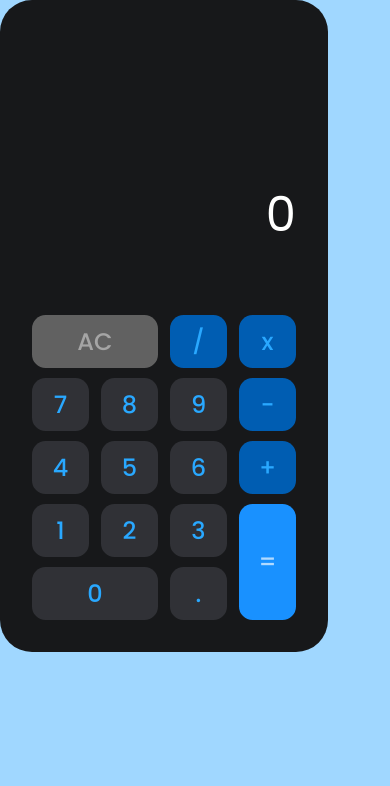
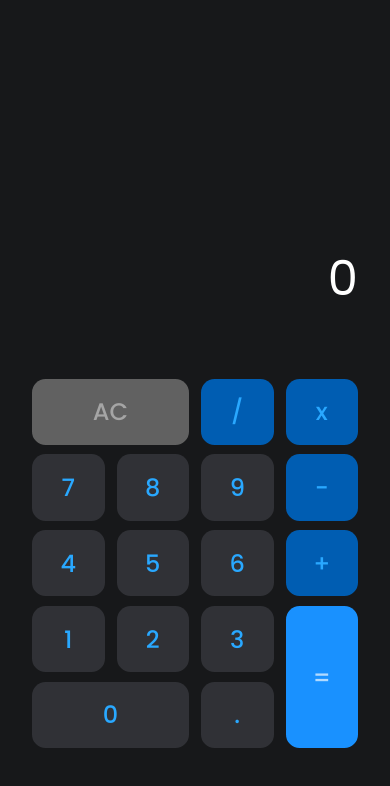
Before and after one commit to jpzs444/javascript-calculator, a React (Vite) app: page / in a window 390 px wide. Shown: the top 786 px of the page. Built offline with nearby package versions, Linux system fonts and the light colour scheme.

Commit message:
style: Adjust styles for mobile devices and improve overflow styles for output div

```diff
--- a/src/App.jsx
+++ b/src/App.jsx
@@ -94,7 +94,7 @@ const App = () => {
   return (
     <div className="calculator">
       <div className="output">
-        <div id="formula" style={{ height: '35px', }}>{formula}</div>
+        <div id="formula">{formula}</div>
         <div id="display">{input}</div>
       </div>
 
--- a/src/scss/components/_calculator.scss
+++ b/src/scss/components/_calculator.scss
@@ -1,3 +1,5 @@
+@use '../util/' as u;
+
 .calculator {
   display: flex;
   flex-direction: column;
@@ -9,4 +11,11 @@
   border-radius: 2rem;
   background: linear-gradient(191deg, #17181A -4.95%, #17181A 103.74%);
   overflow: hidden;
+
+  @include u.max-breakpoint(u.$sm) {
+    width: 100vw;
+    height: 100vh;
+    border-radius: 0;
+    padding-bottom: 6rem;
+  }
 }
--- a/src/scss/components/_input.scss
+++ b/src/scss/components/_input.scss
@@ -1,6 +1,4 @@
 @use '../util/' as u;
-
-
 
 .input {
   display: grid;
@@ -11,6 +9,10 @@
 
   & > * {
     padding: 0.575rem 0.25rem;
+
+    @include u.max-breakpoint(u.$sm) {
+      padding: 0.975rem 0.25rem;
+    }
   }
 }
 
--- a/src/scss/components/_output.scss
+++ b/src/scss/components/_output.scss
@@ -4,11 +4,28 @@
   #formula,
   #display {
     text-align: right;
+    overflow: auto;
+    overflow-y: hidden;
+
+    &::-webkit-scrollbar {
+			height: 6px;
+			background-color: #272829;
+		}
+
+		&::-webkit-scrollbar-thumb {
+			background-color: #999;
+			border-radius: 3px;
+		}
+
+		&::-webkit-scrollbar-button {
+			display: none;
+		}
   }
 
   #formula {
     font-size: 1.5rem;
     color: #818181;
+    height: 2.563rem;
   }
 
   #display {
--- a/src/scss/util/_breakpoints.scss
+++ b/src/scss/util/_breakpoints.scss
@@ -9,3 +9,9 @@ $xxl: 1536px;
     @content;
   }
 }
+
+@mixin max-breakpoint($size) {
+  @media only screen and (max-width: $size) {
+    @content;
+  }
+}
```
